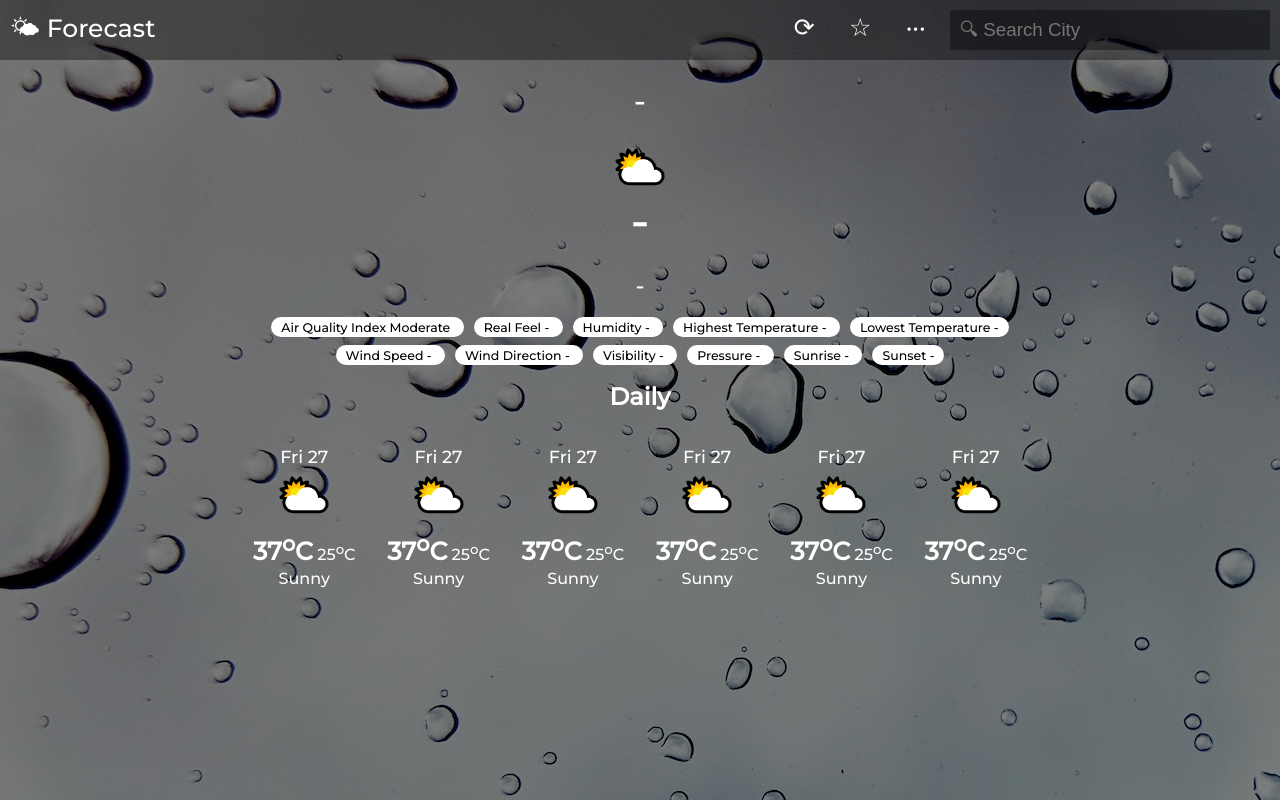
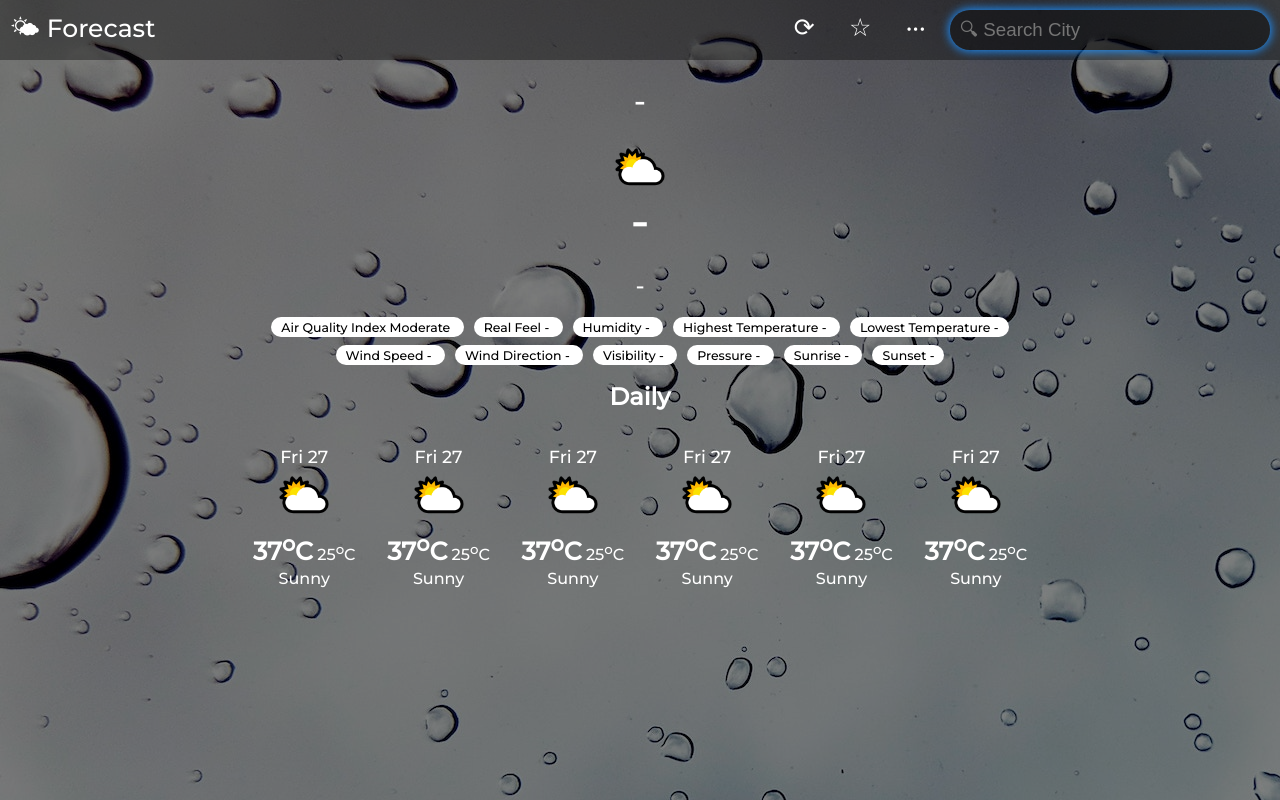
Before and after one commit to kshitizrohilla/weather-app-using-openweathermap-api, a plain HTML site: page index.html in a window 1280 px wide. Drawn offline with Linux system fonts and the light colour scheme.

Commit message:
Added a box-shadow to the search bar.

```diff
--- a/styles/style.css
+++ b/styles/style.css
@@ -66,8 +66,9 @@ ul
   background: rgba(0, 0, 0, 0.375);
   border: none;
   color: #fff;
-  border-radius: 2.5px;
+  border-radius: 50px;
   outline: none;
+  box-shadow: 0 0 10px 1.25px dodgerblue;
 }
 
 .navbar a:hover:not(.repo-link)
```
